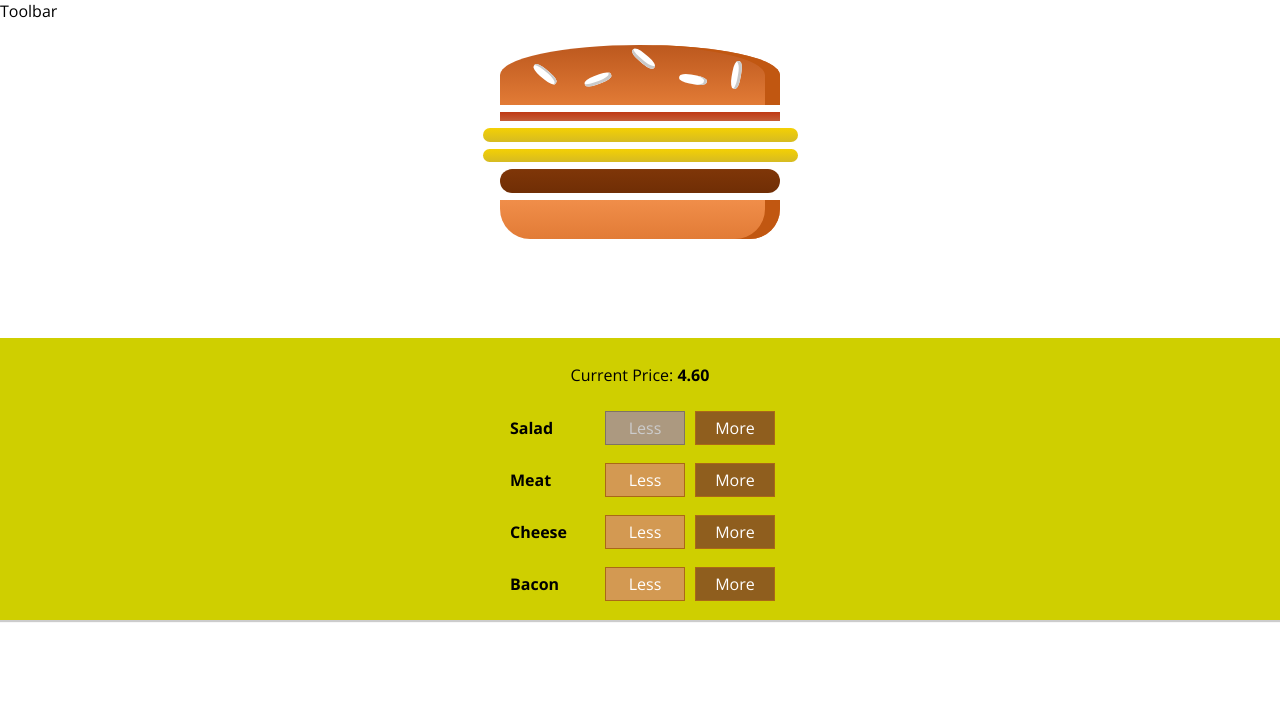
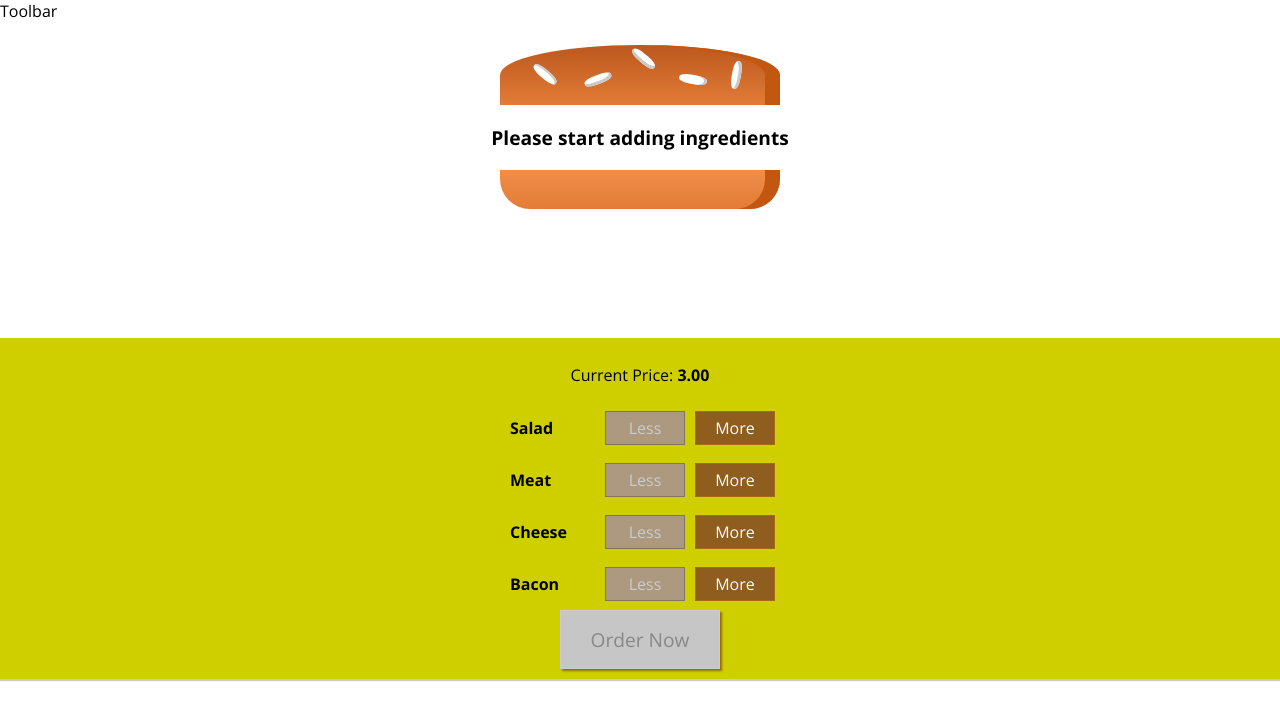
Before and after one commit to irrino4ka/burger-builder-site, a React app: page / in a window 1280 px wide. Shown: the top 720 px of the page. Built offline with nearby package versions, Linux system fonts and the light colour scheme.

Commit message:
added order button

```diff
--- a/src/components/Burger/BuildControls/BuildControls.css
+++ b/src/components/Burger/BuildControls/BuildControls.css
@@ -8,3 +8,45 @@
     margin: auto;
     padding: 10px 0;
 }
+
+
+.OrderButton {
+    background-color: #DAD735;
+    outline: none;
+    cursor: pointer;
+    border: 1px solid #966909;
+    color: #966909;
+    font-family: inherit;
+    font-size: 1.2em;
+    padding: 15px 30px;
+    box-shadow: 2px 2px 2px #966909;
+}
+
+.OrderButton:hover, .OrderButton:active {
+    background-color: #A0DB41;
+    border: 1px solid #966909;
+    color: #966909;
+}
+
+.OrderButton:disabled {
+    background-color: #C7C6C6;
+    cursor: not-allowed;
+    border: 1px solid #ccc;
+    color: #888888;
+}
+
+.OrderButton:not(:disabled) {
+    animation: enable 0.3s linear;
+}
+
+@keyframes enable {
+    0% {
+        transform: scale(1);
+    }
+    60% {
+        transform: scale(1.1);
+    }
+    100% {
+        transform: scale(1);
+    }
+}
--- a/src/components/Burger/BuildControls/BuildControls.js
+++ b/src/components/Burger/BuildControls/BuildControls.js
@@ -22,6 +22,9 @@
                 disabled={props.disabled[ctrl.type]}
                 />
         ))}
+        <button
+            className={classes.OrderButton}
+            disabled={!props.purchasable}>Order Now</button>
     </div>
 );
 
--- a/src/containers/BurgerBuilder/BurgerBuilder.js
+++ b/src/containers/BurgerBuilder/BurgerBuilder.js
@@ -20,11 +20,12 @@
     state = {
         ingredients: {
             salad: 0,
-            bacon: 1,
-            cheese: 2,
-            meat: 1
+            bacon: 0,
+            cheese: 0,
+            meat: 0
         },
-        totalPrice: 4.6
+        totalPrice: 3,
+        purchasable: false
     }
 
     addIngredientHandler = (type) => {
@@ -38,6 +39,7 @@
         const oldPrice = this.state.totalPrice;
         const newPrice = oldPrice + priceAddition;
         this.setState({totalPrice: newPrice, ingredients: updatedIngredients});
+        this.updatePurchseState(updatedIngredients);
     }
 
     removeIngredientHandler = (type) => {
@@ -51,6 +53,20 @@
         const oldPrice = this.state.totalPrice;
         const newPrice = oldPrice - priceDeduction;
         this.setState({totalPrice: newPrice, ingredients: updatedIngredients});
+        this.updatePurchseState(updatedIngredients);
+    }
+
+    updatePurchseState (ingredients) {
+
+        const sum = Object.keys(ingredients)
+            .map(key => {
+                return ingredients[key]
+            })
+            .reduce((sum, el) => {
+                return sum + el;
+            }, 0);
+        this.setState({purchasable: sum > 0});
+        console.log(sum);
     }
 
     render() {
@@ -69,6 +85,7 @@
                     ingredientRemoved = {this.removeIngredientHandler}
                     disabled={disabledInfo}
                     price={this.state.totalPrice}
+                    purchasable={this.state.purchasable}
                 />
             </Auxiliary>
         );
```
